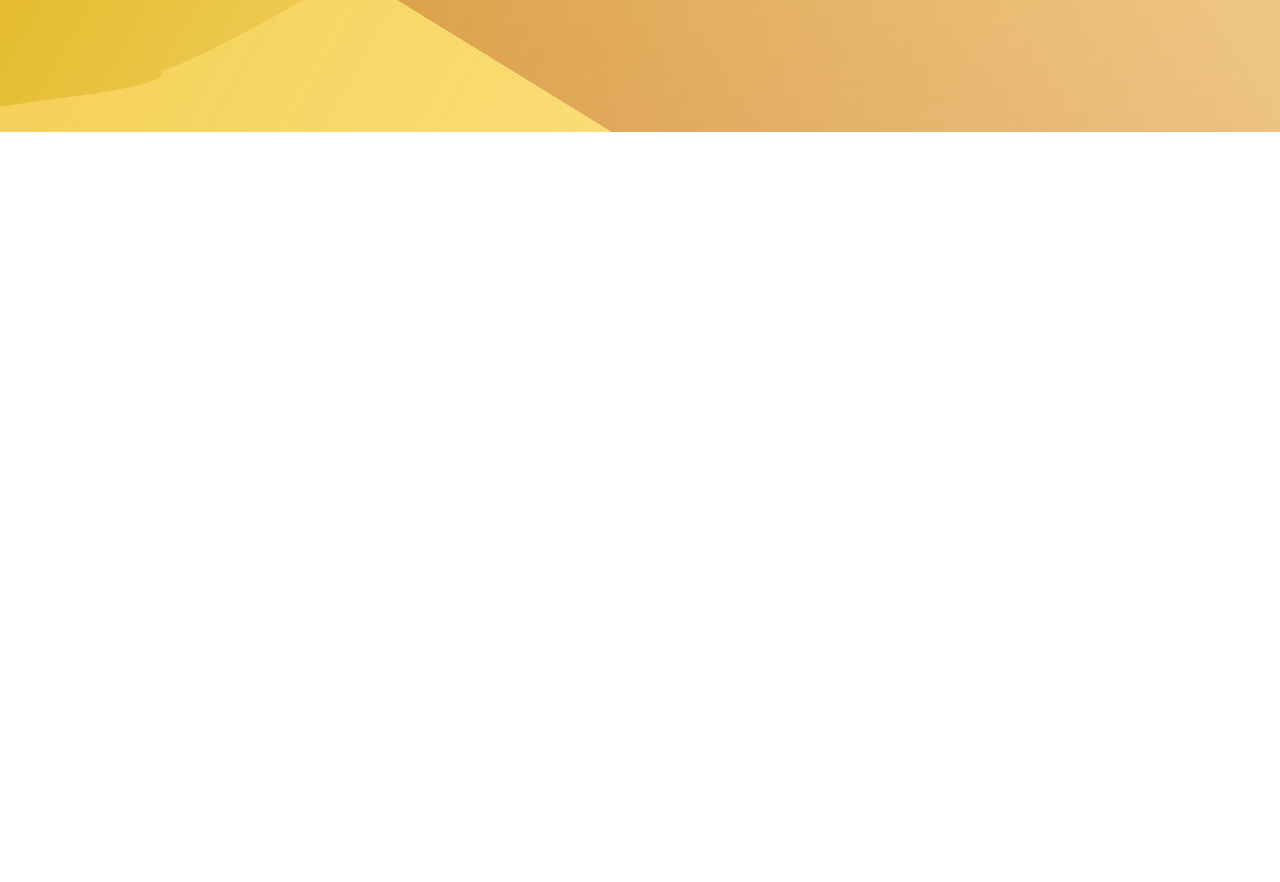
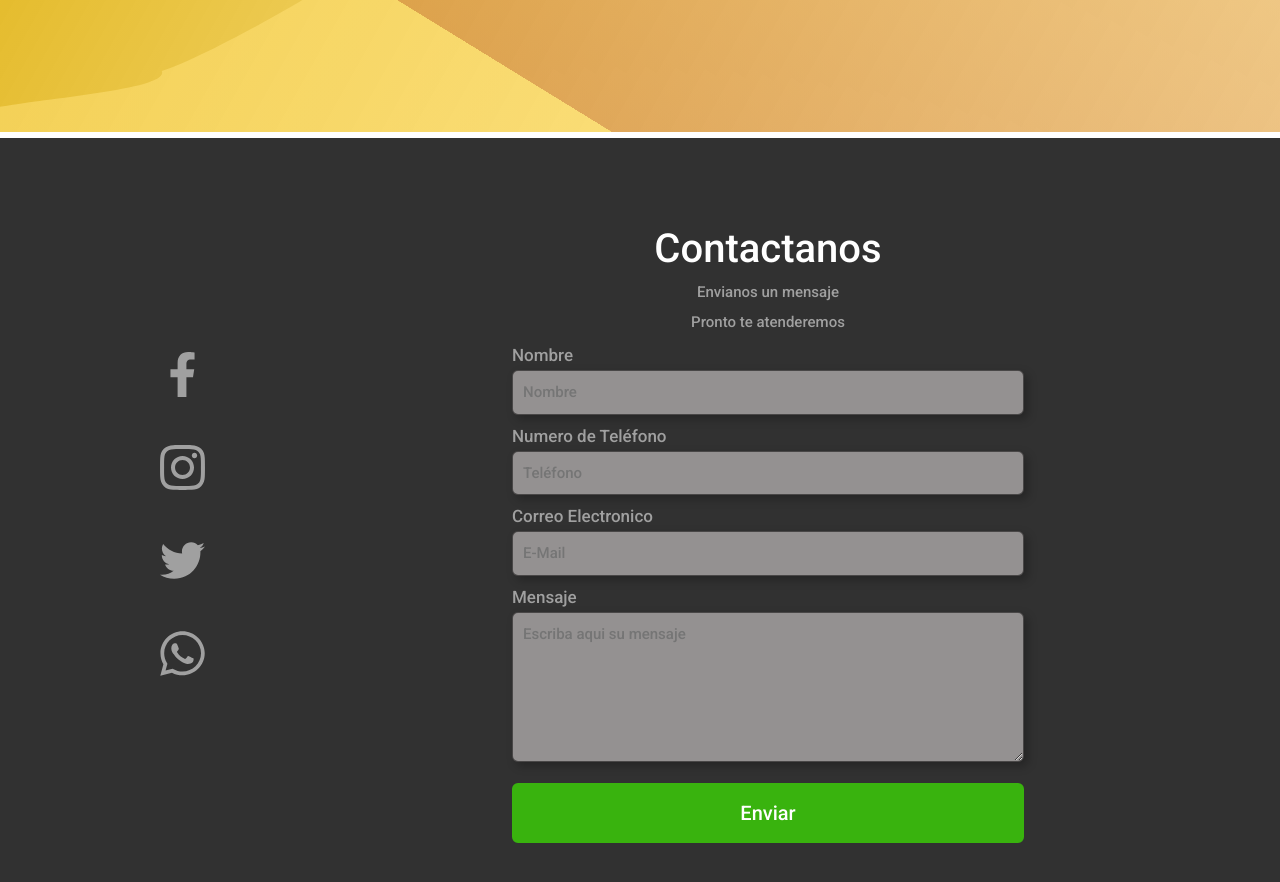
Before and after one commit to zovalger/fupagua-landing, a Next.js app: page / in a window 1280 px wide. Shown: the part 5080-5962 px from the top of the page. Before the commit the page ends 5218 px from the top, so only its background shows below. Built offline with nearby package versions, Linux system fonts and the light colour scheme.

Commit message:
agg formulario

```diff
--- /dev/null
+++ b/components/FormularioLanding.jsx
@@ -0,0 +1,80 @@
+import Image from "next/image";
+import style from "../styles/BannerLanding/BannerLanding.module.css";
+
+function FormularioLanding() {
+    return (
+    <div className={style.bg_form}>
+    <div className={style.icon_container}>
+        <ul>
+        <a>
+        <li className={style.form_list_icon}>
+          <Image
+            src={("/logo-redes/facebook.svg")}
+            height={50}
+            width={50}
+            alt="facebook"
+            className={style.icon} />
+          </li>
+          </a>
+          <a>
+          <li className={style.form_list_icon}>
+          <Image
+            src={("/logo-redes/instagram.svg")}
+            height={50}
+            width={50}
+            alt="instagram"
+            className={style.icon} />
+          </li>
+          </a>
+          <a>
+          <li className={style.form_list_icon}>
+          <Image
+            src={("/logo-redes/twitter.svg")}
+            height={50}
+            width={50}
+            alt="twitter"
+            className={style.icon} />
+          </li>
+          </a>
+          <a>
+          <li className={style.form_list_icon}>
+          <Image
+            src={("/logo-redes/whatsapp.svg")}
+            height={50}
+            width={50}
+            alt="whatsapp"
+            className={style.icon} />
+          </li>
+          </a>
+        </ul>
+        </div>
+        <div className={style.container_form}>
+        <form action="start">
+
+        <div className={style.form_header}>
+            <h2 className={style.subtitle}> Contactanos </h2>
+            <p className={style.form_text}> Envianos un mensaje </p>
+            <p className={style.form_text}> Pronto te atenderemos </p>
+        </div>
+
+        <label for="" className={style.form_label}>Nombre</label>
+        <input type="text" id="nombre" placeholder="Nombre" className={style.form_input}></input>
+
+        <label for="" className={style.form_label}>Numero de Teléfono</label>
+        <input type="text" id="numero" placeholder="Teléfono" className={style.form_input}></input>
+
+        <label for="" className={style.form_label}>Correo Electronico</label>
+        <input type="text" id="email" placeholder="E-Mail" className={style.form_input}></input>
+
+        <label for="" className={style.form_label}>Mensaje</label>
+        <textarea id="mensaje" placeholder="Escriba aqui su mensaje" className={style.form_textarea}></textarea>
+
+        <input type="submit" value="Enviar" className={style.btn_submit}></input>
+
+        </form>
+       </div>
+    </div>
+    );
+  }
+
+  export default FormularioLanding;
--- a/pages/index.jsx
+++ b/pages/index.jsx
@@ -24,7 +24,7 @@ import BookLanding from "../components/BookLanding";
 
 import ActivityLanding from "../components/ActivityLanding";
 
-import FormLanding from "../components/FormLading";
+import FormularioLanding from "../components/FormularioLanding";
 
 
 // Librerias
@@ -83,7 +83,9 @@ export default function Home() {
 
 			</main>
 
-			<footer className={''}></footer>
+			<footer className={''}>
+				<FormularioLanding/>
+			</footer>
 		</div>
 	);
 }
--- a/styles/BannerLanding/BannerLanding.module.css
+++ b/styles/BannerLanding/BannerLanding.module.css
@@ -23,6 +23,16 @@
     height: 100vh;
     width: 100%;
     background-image: url(/Banners/Activities_banner.svg);
+    background-size: cover;
+    display: flex;
+    align-items: center;
+}
+
+.bg_form {
+    position: relative;
+    height: 100vh;
+    width: 100%;
+    background: #313131;
     background-size: cover;
     display: flex;
     align-items: center;
@@ -56,12 +66,124 @@
 }
 
 
-/****************Responsive*************/
+/****************Formulario******************/
+
+.container_form {
+    flex-basis: 40%;
+    align-items: center;
+    width: 100%;
+    box-sizing: border-box;
+}
+
+.form_text {
+    font-size: 17px;
+    color: #A0A0A0;
+    text-align: center;
+    margin-bottom: 7px;
+}
+
+.form_header {
+    color: #FFFFFF;
+    text-align: center;
+    margin: 0;
+    margin-bottom: 2px;
+}
+
+.form_label {
+    font-size: 17px;
+    line-height: 30px;
+    text-align: center;
+    color: #A0A0A0;
+}
+
+.form_text {
+    font-size: 15px;
+    color: #A0A0A0;
+    text-align: center;
+}
+
+.form_input,
+.form_textarea {
+    padding: 10px;
+    width: 100%;
+    background: rgba(243, 238, 238, 0.51);
+    border: 1px solid rgba(0, 0, 0, 0.51);
+    box-shadow: 4px 4px 10px rgba(0, 0, 0, 0.25);
+    border-radius: 6px;
+    margin-bottom: 6px;
+    color: rgb(41, 38, 38);
+    font-size: 15px;
+    box-sizing: border-box;
+}
+
+.form_textarea {
+    min-height: 150px;
+    max-height: 200px;
+    min-width: 100%;
+    max-width: 100%;
+    overflow-y: visible;
+}
+
+.form_textarea::-webkit-scrollbar {
+    width: 6px;
+}
+
+.form_textarea::-webkit-scrollbar-thumb {
+    background: linear-gradient(90deg, #00A6DB 0.03%, rgba(19, 173, 224, 0.54) 100%);
+    border-radius: 10px;
+}
+
+.btn_submit {
+    align-items: center;
+    color: white;
+    width: 100%;
+    box-sizing: border-box;
+    background: #39B30E;
+    border: solid #39B30E;
+    border-radius: 6px;
+    padding: 12px 30px;
+    font-size: 20px;
+    margin: 8px 0;
+}
+
+.btn_submit:hover {
+    cursor: pointer;
+    background: #5ed832;
+    border: solid #5ed832;
+}
+
+
+/* Redes sociales */
+
+.icon_container {
+    flex-basis: 40%;
+    color: #fff;
+    width: 30%;
+    align-items: center;
+    padding-right: 20px;
+}
+
+.form_list_icon {
+    margin-bottom: 3rem;
+    margin-left: 8rem;
+    display: flex;
+}
+
+.icon {
+    width: 45px;
+    height: 45px;
+    display: inline-flex;
+    justify-content: center;
+}
+
+
+/****************Responsive*****************/
 
 @media screen and (max-width: 1024px) {
     .bg_activity,
     .bg_book,
-    .bg_video {
+    .bg_video,
+    .bg_form {
         height: 70vh;
     }
     .container_text {
@@ -114,6 +236,9 @@
     .img {
         height: 80%;
     }
+    .icon_container {
+        padding-right: 20px;
+    }
 }
 
 @media screen and (max-width: 500px) {
@@ -133,6 +258,9 @@
     }
     .img {
         height: 70%;
+    }
+    .container_form {
+        flex-basis: 50%;
     }
 }
 
```
